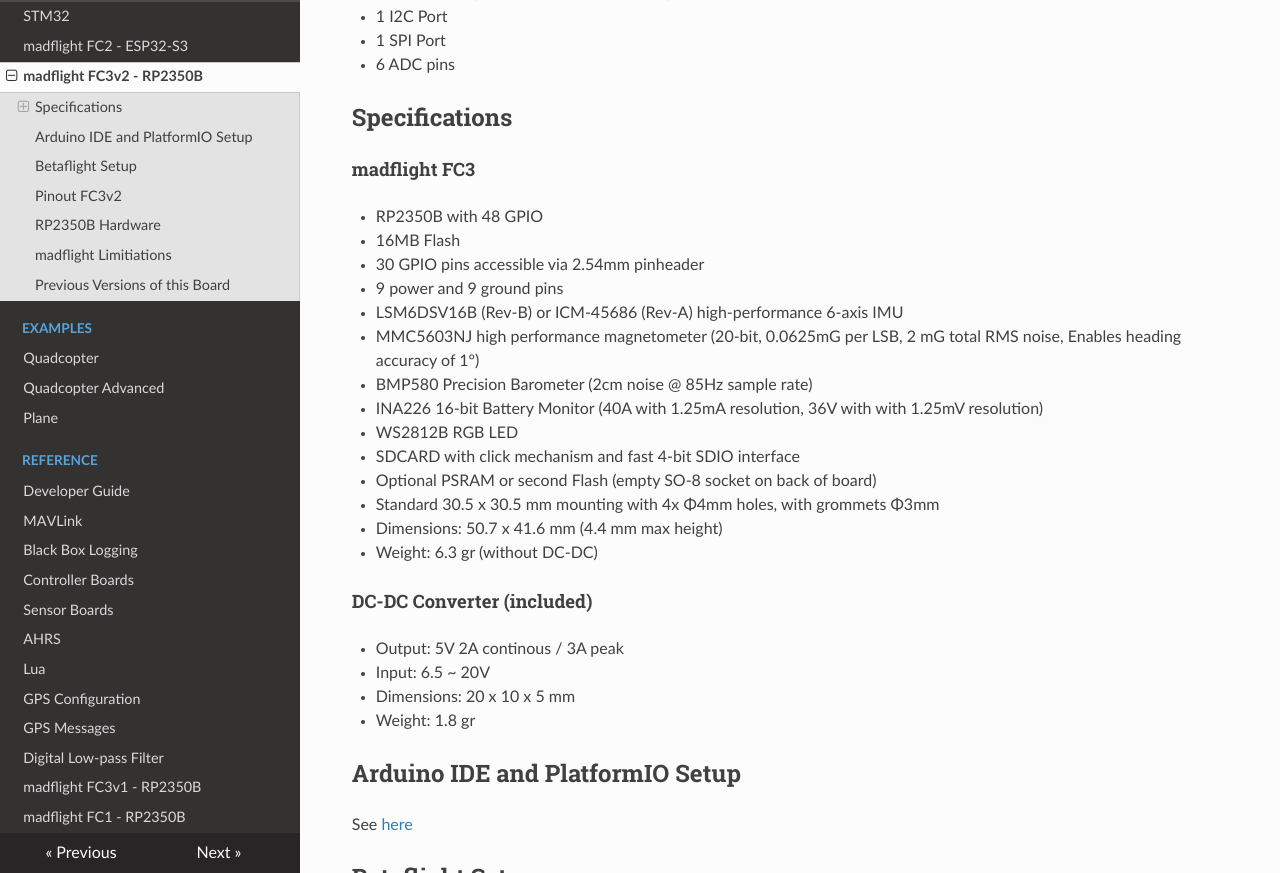
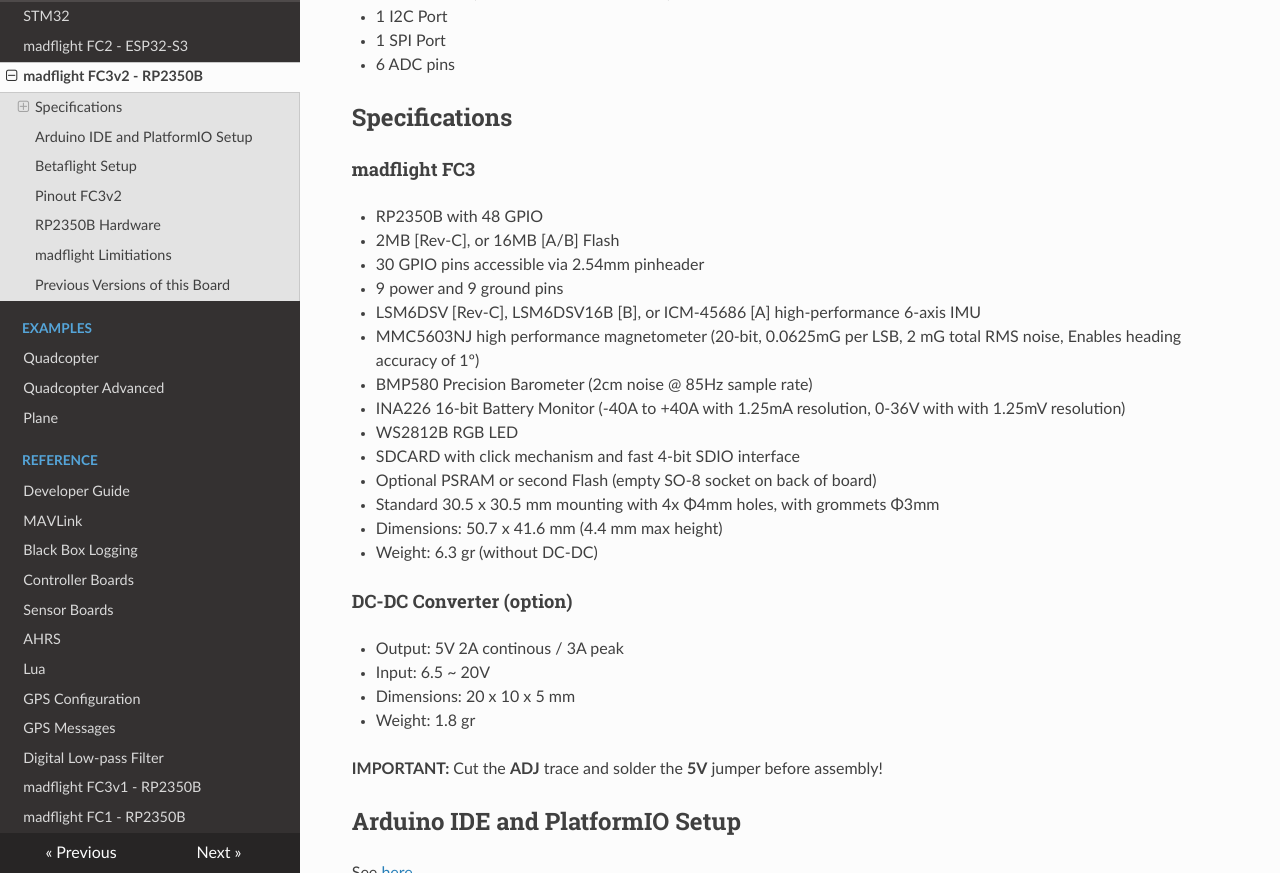
Before and after one commit to qqqlab/madflight-docs, an MkDocs documentation site: the page built from docs/Board-FC3.md, in a window 1280 px wide and 900 px high, scrolled down 897 px, cut to the strip 27-900 px from the top of the window. Built offline with MkDocs 1.6.1, drawn with Linux system fonts in a browser that asks for light colours; nearby versions of some CDN libraries; some of the changed text lies outside the part shown.

Commit message:
Update Board-FC3.md

```diff
--- a/docs/Board-FC3.md
+++ b/docs/Board-FC3.md
@@ -2,7 +2,7 @@
 
 ![](img/madflight-FC3v2-1.png){: style="width:33%"}![](img/madflight-FC3v2-2.png){: style="width:33%"}![](img/madflight-FC3v2-3.png){: style="width:33%"}
 
-[Schematic Rev-B](/img/madflight-FC3v2B.pdf)
+[Schematic Rev-B/C](/img/madflight-FC3v2B.pdf)
 [Schematic Rev-A](/img/madflight-FC3v2.pdf)
 
 [Buy](https://www.tindie.com/products/madflight/flight-controller-raspberry-pi-rp2350b/)
@@ -29,13 +29,13 @@
 #### madflight FC3
 
 - RP2350B with 48 GPIO
-- 16MB Flash
+- 2MB [Rev-C], or 16MB [A/B] Flash
 - 30 GPIO pins accessible via 2.54mm pinheader
 - 9 power and 9 ground pins
-- LSM6DSV16B (Rev-B) or ICM-45686 (Rev-A) high-performance 6-axis IMU
+- LSM6DSV [Rev-C], LSM6DSV16B [B], or ICM-45686 [A] high-performance 6-axis IMU
 - MMC5603NJ high performance magnetometer (20-bit, 0.0625mG per LSB, 2 mG total RMS noise, Enables heading accuracy of 1º)
 - BMP580 Precision Barometer (2cm noise @ 85Hz sample rate)
-- INA226 16-bit Battery Monitor (40A with 1.25mA resolution, 36V with with 1.25mV resolution)
+- INA226 16-bit Battery Monitor (-40A to +40A with 1.25mA resolution, 0-36V with with 1.25mV resolution)
 - WS2812B RGB LED
 - SDCARD with click mechanism and fast 4-bit SDIO interface
 - Optional PSRAM or second Flash (empty SO-8 socket on back of board)
@@ -43,12 +43,14 @@
 - Dimensions: 50.7 x 41.6 mm (4.4 mm max height)
 - Weight: 6.3 gr (without DC-DC)
 
-#### DC-DC Converter (included)
+#### DC-DC Converter (option)
 
 - Output: 5V 2A continous / 3A peak
 - Input: 6.5 ~ 20V
 - Dimensions: 20 x 10 x 5 mm
 - Weight: 1.8 gr
+
+**IMPORTANT:** Cut the **ADJ** trace and solder the **5V** jumper before assembly!
 
 ## Arduino IDE and PlatformIO Setup
 
@@ -114,10 +116,10 @@
 19 | free |
 20 | free |
 21 | free |
-22 | free | Rev-B jumper Vusb Sense
-23 | free | Rev-B jumper BAR_INT
-24 | free | Rev-B jumper BAT_INT
-25 | free | Rev-B jumper SD Card Detect
+22 | free | Rev-B+ jumper Vusb Sense
+23 | free | Rev-B+ jumper BAR_INT
+24 | free | Rev-B+ jumper BAT_INT
+25 | free | Rev-B+ jumper SD Card Detect
 26 |  | IMU_CLKIN
 27 |  | IMU_INT
 28 |  | IMU_SPI1_MISO
@@ -159,7 +161,7 @@
 
 ## madflight Limitiations
 
-- OUT: Consecutive even/odd PWM pins (e.g. pins 2,3 or 10,11) share the same timer and have the same frequency.
+- OUT: Consecutive even/odd PWM pins (e.g. pins 2,3 or 10,11) on the RP2350 share the same timer and have the same frequency.
 
 ## Previous Versions of this Board
 
```
